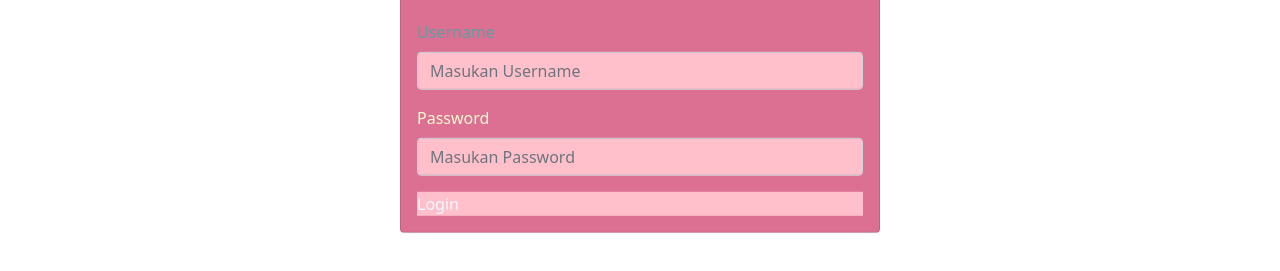
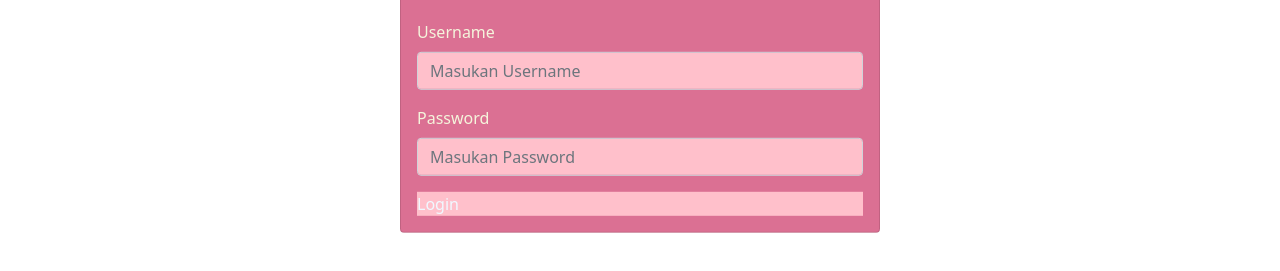
Before and after one commit to megumiifushiguro/rikinishimura, a plain HTML site: page index.html in a window 1280 px wide. Shown: the part 305-576 px from the top of the page. Drawn offline with nearby package versions, Linux system fonts and the light colour scheme.

Commit message:
Update index.html

```diff
--- a/index.html
+++ b/index.html
@@ -12,12 +12,12 @@
          <h2>Login WPSGS</h2>
          <div class="card-body">
              <div class="mb-3">
-                 <label for="formGroupExampleInput" class="form-label" style="color:cadetblue;">Username</label>
+                 <label for="formGroupExampleInput" class="form-label" style="color:beige;">Username</label>
                  <input type="text" class="form-control" id="username" placeholder="Masukan Username"
                      style="background-color:pink; color:aliceblue;">
              </div>
              <div class="mb-3">
-              <label for="formGroupExampleInput2" class="form-label" style="color:lemonchiffon;">Password</label>
+              <label for="formGroupExampleInput2" class="form-label" style="color:beige;">Password</label>
               <input type="password" class="form-control" id="password" placeholder="Masukan Password"
                   style="background-color:pink; color:aliceblue;">
              </div>
```
